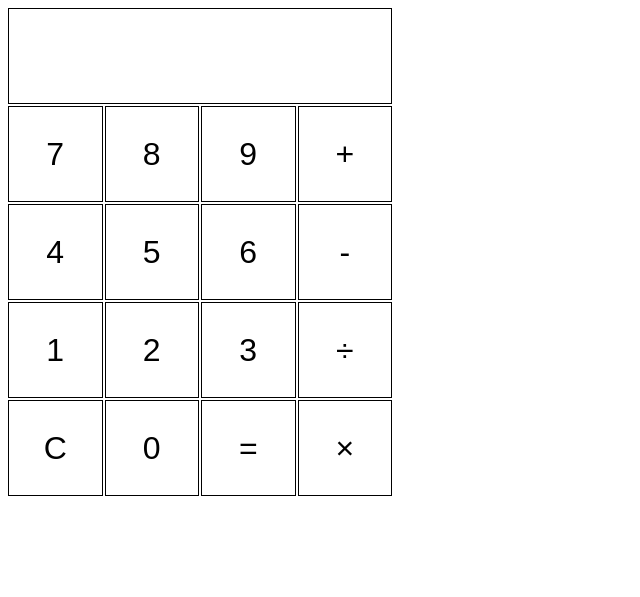
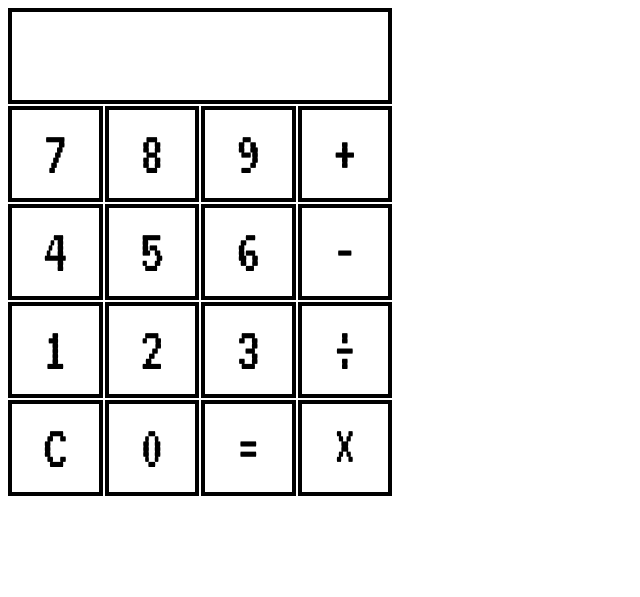
Before and after one commit to emmG17/calculator, a plain HTML site: page index.html in a window 1280 px wide. Shown: the whole page, without its empty margins (0-640 px from the left). Drawn offline with Linux system fonts and the light colour scheme.

Commit message:
Add font to the calculator

```diff
--- a/style.css
+++ b/style.css
@@ -1,3 +1,5 @@
+@import url('https://fonts.googleapis.com/css2?family=VT323&display=swap');
+
 html {
     box-sizing: border-box;
 }
@@ -9,12 +11,12 @@ html {
 }
 
 body {
-    font-family: Arial, Helvetica, sans-serif;
+    font-family: "VT323", Arial, Helvetica, sans-serif;
 }
 
 .calculator {
     width: 30vw;
-    font-size: 2rem;
+    font-size: 4rem;
 }
 
 .calculator-grid {
@@ -28,7 +30,7 @@ body {
     display: flex;
     flex-direction: column;
     height: calc(30vw / 4);
-    border: 1px solid black;
+    border: 4px solid black;
     padding: 10px 30px;
     margin-bottom: 2px;
 }
@@ -49,7 +51,7 @@ body {
     display: flex;
     justify-content: center;
     align-items: center;
-    border: 1px solid black;
+    border: 4px solid black;
     height: calc(30vw / 4);
     transition: border 0.2s;
     transition: background-color 0.4s, color 0.4s, border 0.2s;
```
